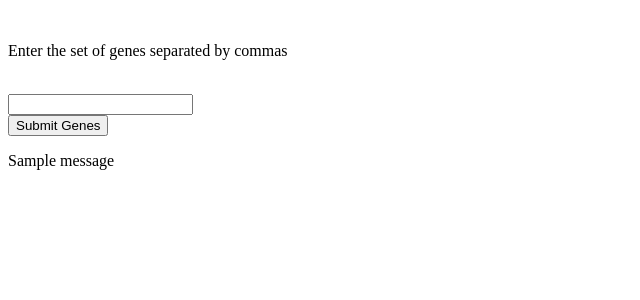
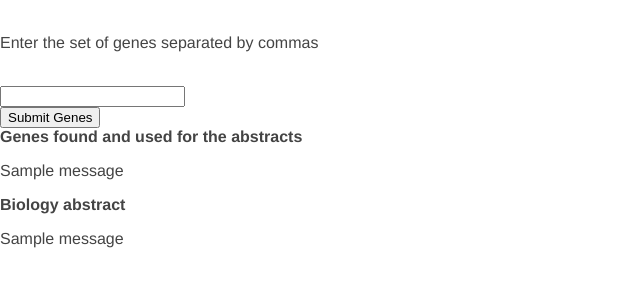
Before and after one commit to marcduby/PubmedGptFlask, a Flask app: page /genes in a window 1280 px wide. Shown: the top 300 px of the page, without its empty margins (0-640 px from the left). Run offline with Flask 3, Linux system fonts and the light colour scheme; one stand-in notice (Sample message) is shown.

Commit message:
web: added stylesheet, changed port

```diff
--- a/app/app.py
+++ b/app/app.py
@@ -20,9 +20,21 @@ def submit_genes():
     list_abstracts = []
     abstract_gpt = "no abstract"
     prompt_gpt = "no prompt"
+    list_gene_llm = []
+    list_abstract_llm = []
+    biology_abstract = ""
+    input_genes = ""
 
     # get the input
-    input_genes = str(request.form["input_gene_set"])
+    if request.method == 'POST':
+        input_genes = str(request.form["input_gene_set"])
+
+    else:
+        if request.args.get('input_gene_set'):
+            input_genes = str(request.args.get('input_gene_set'))
+
+    print("got request: {} with inputs: {}".format(request.method, input_genes))
+
 
     # split the genes into list
     if input_genes:
@@ -50,10 +62,6 @@ def submit_genes():
         list_abstracts = get_list_abstracts(conn=conn, list_genes=list_select, log=True)
 
         if list_abstracts and len(list_abstracts) > 0:
-            # build the inputs for the LLM call
-            list_gene_llm = []
-            list_abstract_llm = []
-
             for item in list_abstracts:
                 list_gene_llm.append(item.get('gene'))
                 list_abstract_llm.append(item.get('abstract'))
@@ -66,17 +74,22 @@ def submit_genes():
             print("\ngot abstracts: {}".format(str_abstract))
 
             # call the LLM
-            str_chat = ml_utils.call_llm(prompt_template=ml_utils.PROMPT_BIOLOGY, str_gene=str_gene, str_abstract=str_abstract, log=True)
-            print("got LLM result: \n{}".format(str_chat))
+            biology_abstract = ml_utils.call_llm(prompt_template=ml_utils.PROMPT_BIOLOGY, str_gene=str_gene, str_abstract=str_abstract, log=True)
+            print("got LLM result: \n{}".format(biology_abstract))
 
 
     else:
         print("no input genes")
 
     # add data for return
-    flash(list_genes, 'list_genes')
-    flash(list_genes_missing, 'list_missing')
-    flash(prompt_gpt, 'prompt')
-    flash(abstract_gpt, 'abstract')
+    flash(list_gene_llm, 'list_genes_used')
+    flash(biology_abstract, 'abstract_biology')
+    # flash(list_genes_missing, 'list_missing')
+    # flash(prompt_gpt, 'prompt')
+    # flash(abstract_gpt, 'abstract')
 
     return render_template("index.html")
+
+
+if __name__ == '__main__':
+    app.run(debug=True, host='0.0.0.0', port=8081)
--- a/app/ml_utils.py
+++ b/app/ml_utils.py
@@ -23,10 +23,15 @@ Please read through the abstracts and as a genetics researcher write a 200 word
 """
 
 PROMPT_BIOLOGY = """
-Below are the abstracts from different research papers on the genes {}.
-Please read through the abstracts and as a genetics researcher write a 200 word summary that synthesizes the key findings on the common biology of the genes {}
+Below are the biological research summaries on the genes {}.
+Please read through the summaries and as a genetics researcher write a 300 word summary that synthesizes the key findings on the common biology of the genes {}
 {}
 """
+# PROMPT_BIOLOGY = """
+# Below are the abstracts from different research papers on the genes {}.
+# Please read through the abstracts and as a genetics researcher write a 200 word summary that synthesizes the key findings on the common biology of the genes {}
+# {}
+# """
 
 # methods
 def get_prompt(prompt_template, str_gene, str_abstract, log=False):
--- /dev/null
+++ b/app/static/css/main.css
@@ -0,0 +1,79 @@
+body {
+    margin: 0;
+    padding: 0;
+    font-family: "Helvetica Neue", Helvetica, Arial, sans-serif;
+    color: #444;
+  }
+  /*
+   * Formatting the header area
+   */
+  header {
+    background-color: #DFB887;
+    height: 35px;
+    width: 100%;
+    opacity: .9;
+    margin-bottom: 10px;
+  }
+  header h1.logo {
+    margin: 0;
+    font-size: 1.7em;
+    color: #fff;
+    text-transform: uppercase;
+    float: left;
+  }
+  header h1.logo:hover {
+    color: #fff;
+    text-decoration: none;
+  }
+  /*
+   * Centering the body content
+   */
+  .container {
+    width: 1200px;
+    margin: 0 auto;
+  }
+  div {
+    white-space: pre-wrap;
+  }
+  div.home {
+    padding: 10px 0 30px 0;
+    background-color: #E6E6FA;
+    -webkit-border-radius: 6px;
+       -moz-border-radius: 6px;
+            border-radius: 6px;
+  }
+  div.about {
+    padding: 10px 0 30px 0;
+    background-color: #E6E6FA;
+    -webkit-border-radius: 6px;
+       -moz-border-radius: 6px;
+            border-radius: 6px;
+  }
+  h2 {
+    font-size: 3em;
+    margin-top: 40px;
+    text-align: center;
+    letter-spacing: -2px;
+  }
+  h3 {
+    font-size: 1.7em;
+    font-weight: 100;
+    margin-top: 30px;
+    text-align: center;
+    letter-spacing: -1px;
+    color: #999;
+  }
+  .menu {
+    float: right;
+    margin-top: 8px;
+  }
+  .menu li {
+    display: inline;
+  }
+  .menu li + li {
+    margin-left: 35px;
+  }
+  .menu li a {
+    color: #444;
+    text-decoration: none;
+  }
--- a/app/templates/index.html
+++ b/app/templates/index.html
@@ -3,6 +3,7 @@
     <head>
         <meta charset="UTF-8">
         <title>Gene Set Pubmed</title>
+        <link rel="stylesheet" href="{{ url_for('static', filename='css/main.css') }}">
     </head>
     <body>
         <img src="">
@@ -16,8 +17,13 @@
 
 
             <br>
-            {% for message in get_flashed_messages(category_filter=['list_missing']) %}
+            {% for message in get_flashed_messages(category_filter=['list_genes_used']) %}
+                <strong>Genes found and used for the abstracts</strong>
                 <p> {{message}} </p>
+            {% endfor %}
+            {% for message in get_flashed_messages(category_filter=['abstract_biology']) %}
+                <strong>Biology abstract</strong>
+                <p> <div>{{message}}</div> </p>
             {% endfor %}
         </form>
     </body>
```
Also changed, not shown: docs/notes.txt (+18 -0 lines), 1 other file.
